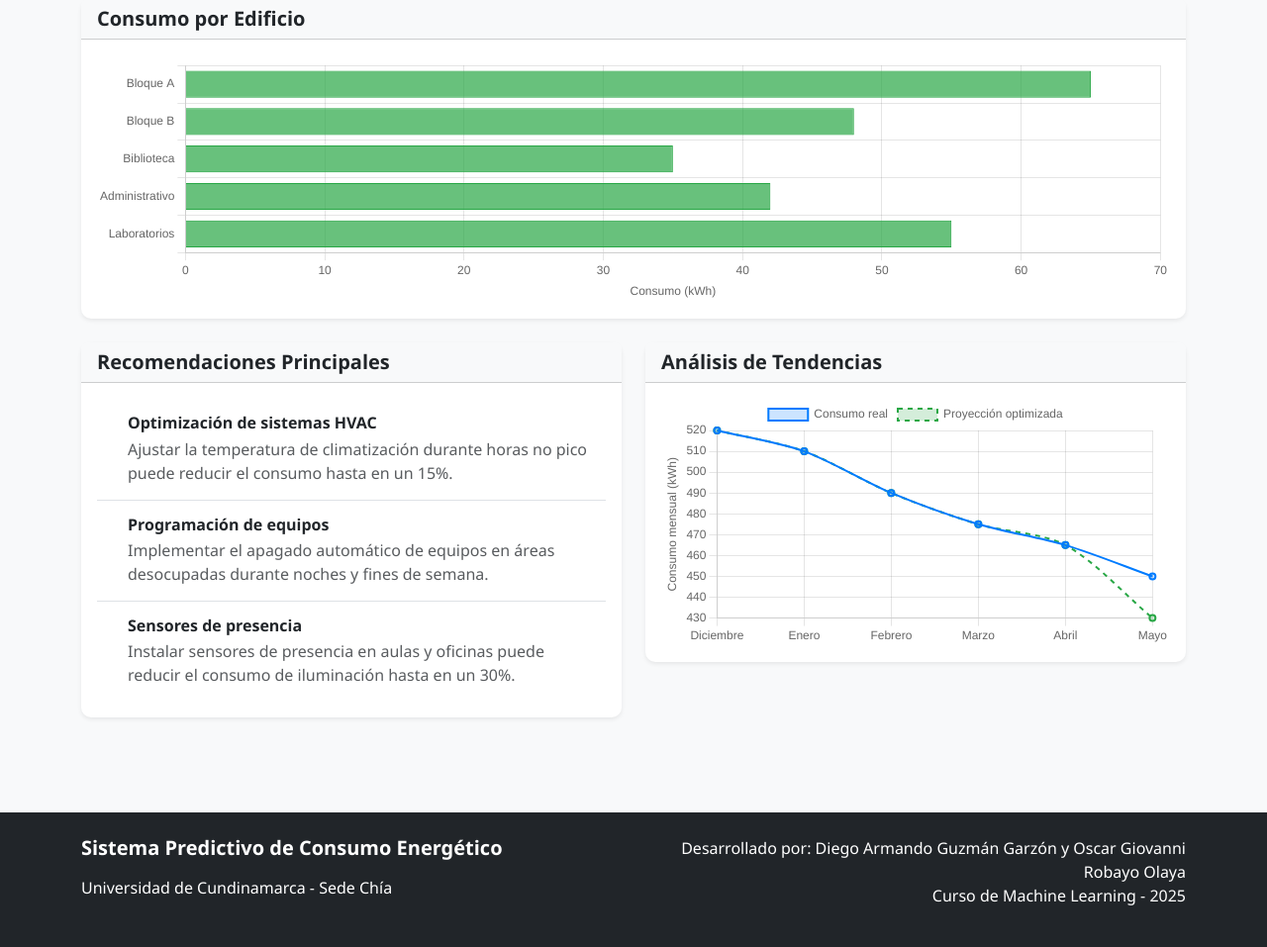
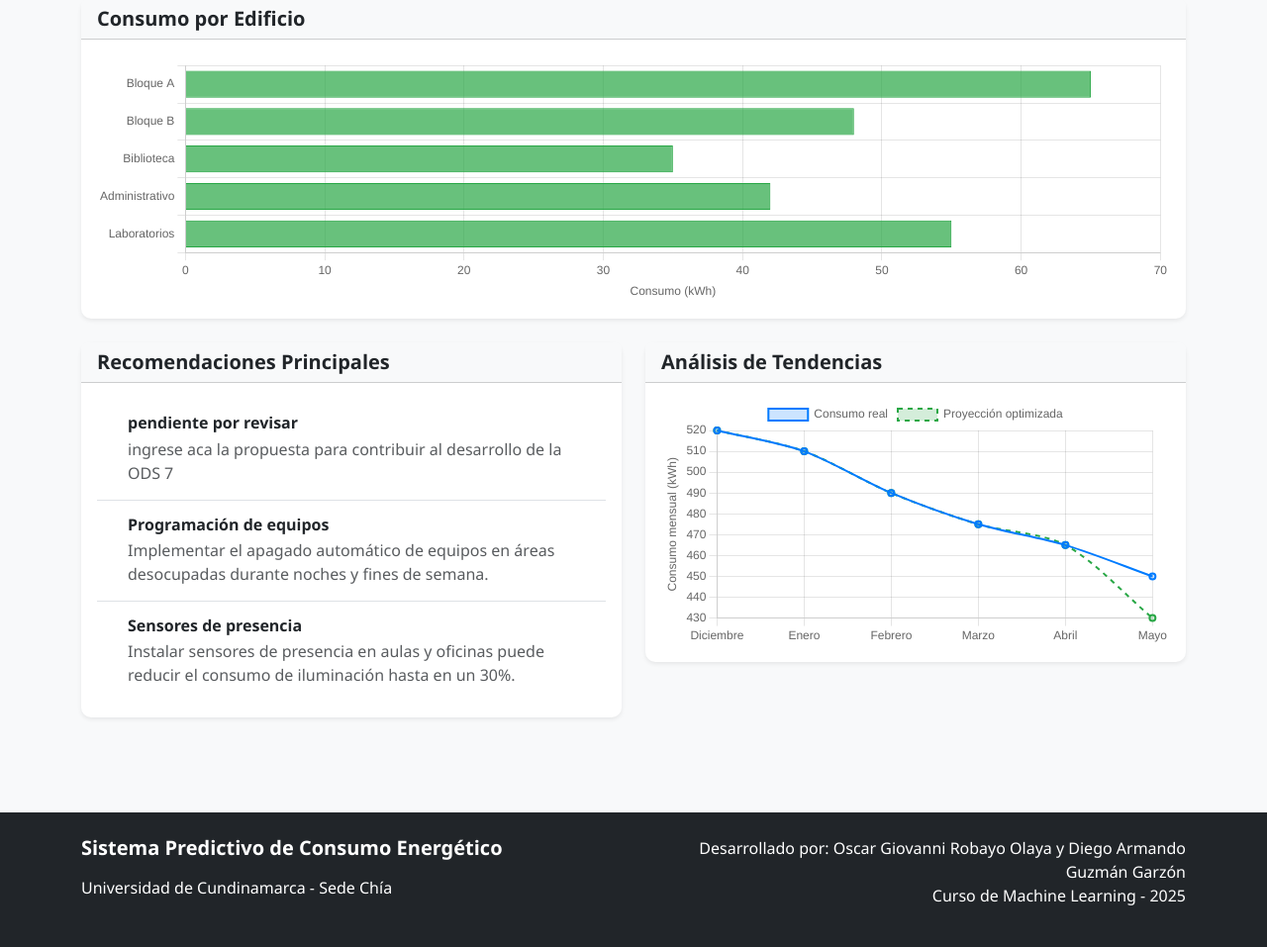
Before and after one commit to DiegoArmando2024/equipo-sostenible-energy-prediction, a Flask app: page /dashboard in a window 1280 px wide. Shown: the part 813-1770 px from the top of the page at 99% size. Run offline with Flask 3, Linux system fonts and the light colour scheme.

Commit message:
revision de propuestas

```diff
--- a/energia_app/templates/dashboard.html
+++ b/energia_app/templates/dashboard.html
@@ -147,8 +147,8 @@
                             <li class="list-group-item d-flex align-items-center">
                                 <i class="bi bi-1-circle-fill text-primary fs-4 me-3"></i>
                                 <div>
-                                    <h6 class="mb-1">Optimización de sistemas HVAC</h6>
-                                    <p class="mb-0 text-muted">Ajustar la temperatura de climatización durante horas no pico puede reducir el consumo hasta en un 15%.</p>
+                                    <h6 class="mb-1">pendiente por revisar</h6>
+                                    <p class="mb-0 text-muted">ingrese aca la propuesta para contribuir al desarrollo de la ODS 7</p>
                                 </div>
                             </li>
                             <li class="list-group-item d-flex align-items-center">
@@ -191,7 +191,7 @@
                 </div>
                 <div class="col-md-6 text-md-end">
                     <p>
-                        Desarrollado por: Diego Armando Guzmán Garzón y Oscar Giovanni Robayo Olaya<br>
+                        Desarrollado por: Oscar Giovanni Robayo Olaya y Diego Armando Guzmán Garzón <br>
                         Curso de Machine Learning - 2025
                     </p>
                 </div>
--- a/energia_app/templates/prediction.html
+++ b/energia_app/templates/prediction.html
@@ -208,7 +208,7 @@
                 </div>
                 <div class="col-md-6 text-md-end">
                     <p>
-                        Desarrollado por: Diego Armando Guzmán Garzón y Oscar Giovanni Robayo Olaya<br>
+                        Desarrollado por: Oscar Giovanni Robayo Olaya y Diego Armando Guzmán Garzón <br>
                         Curso de Machine Learning - 2025
                     </p>
                 </div>
```
